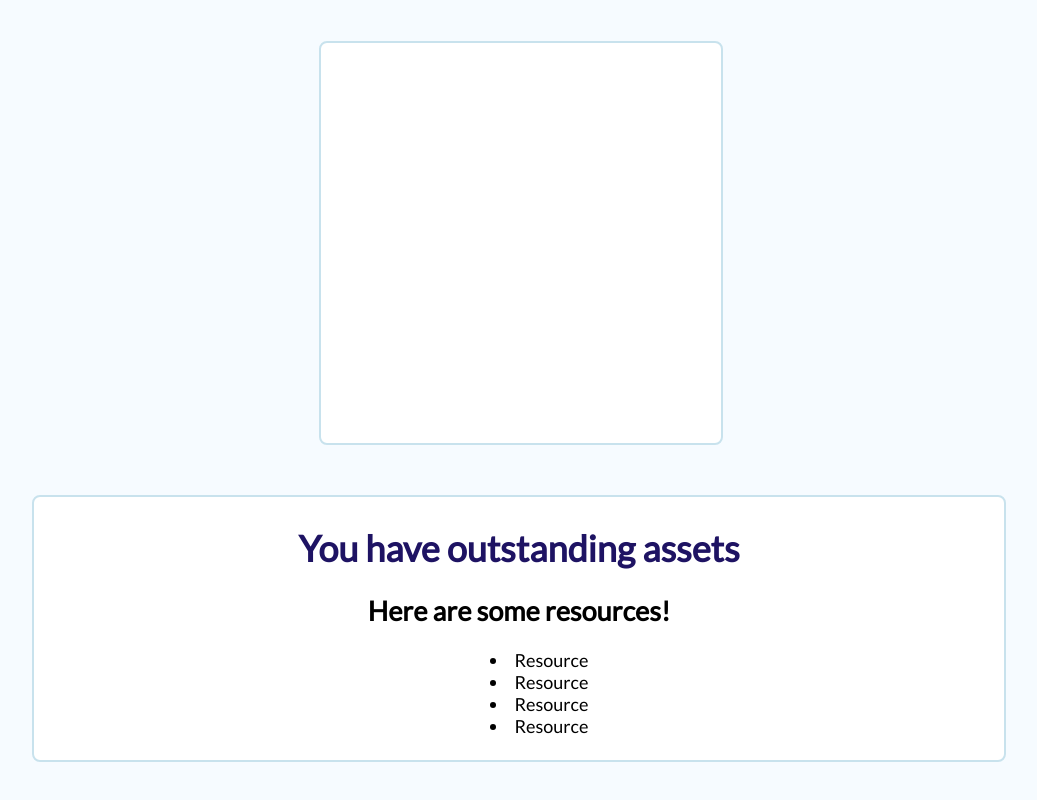
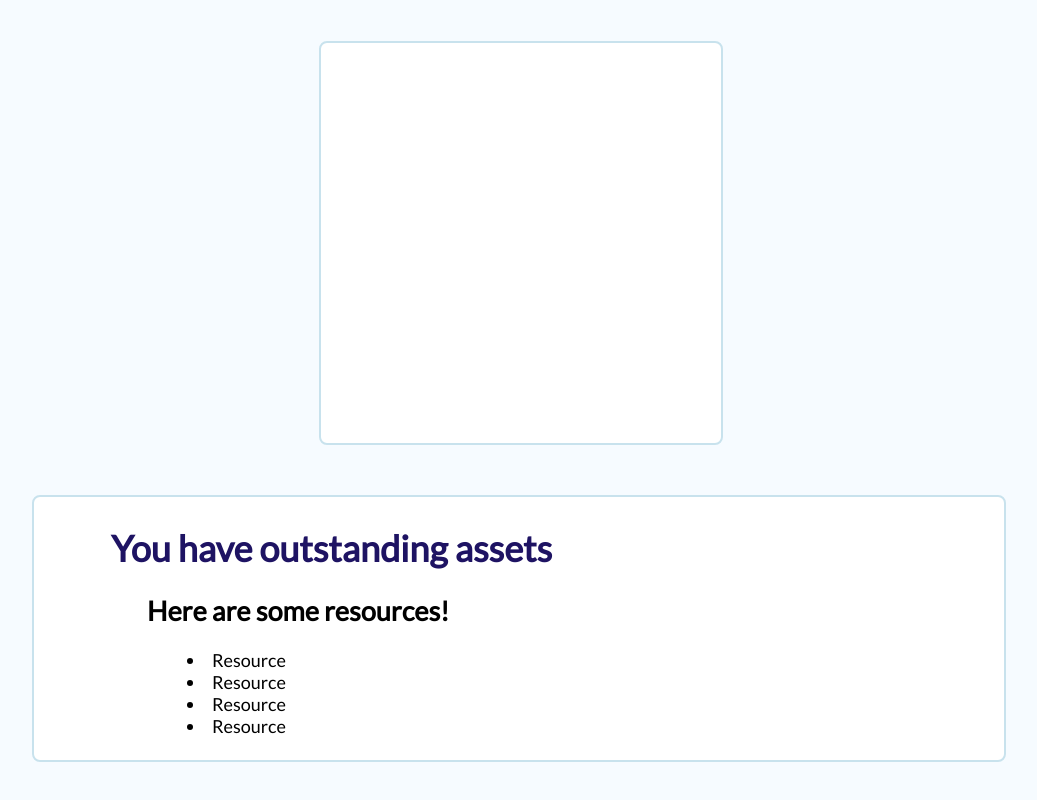
Before and after one commit to Aviakubo/frontend-fin-team-six, a React (Create React App) app: page / in a window 1280 px wide. Shown: the part 1365-2165 px from the top of the page, without its empty margins (121-1158 px from the left). Built offline with nearby package versions, Linux system fonts and the light colour scheme; a web font is replaced by a local one.

Commit message:
styling stuff

```diff
--- a/src/App.css
+++ b/src/App.css
@@ -127,14 +127,20 @@ div.results {
 .final-category {
   background-color: #FFFFFF;
   color: #1E1363;
+  text-align: left;
+  margin-left: 2em;
 }
 
 .advice {
   background-color: #FFFFFF;
+  text-align: left;
+  margin-left: 4em;
 }
 
 .resources {
   background-color: #FFFFFF;
+  text-align: left;
+  margin-left: 6em;
 }
 
 ul {
```
